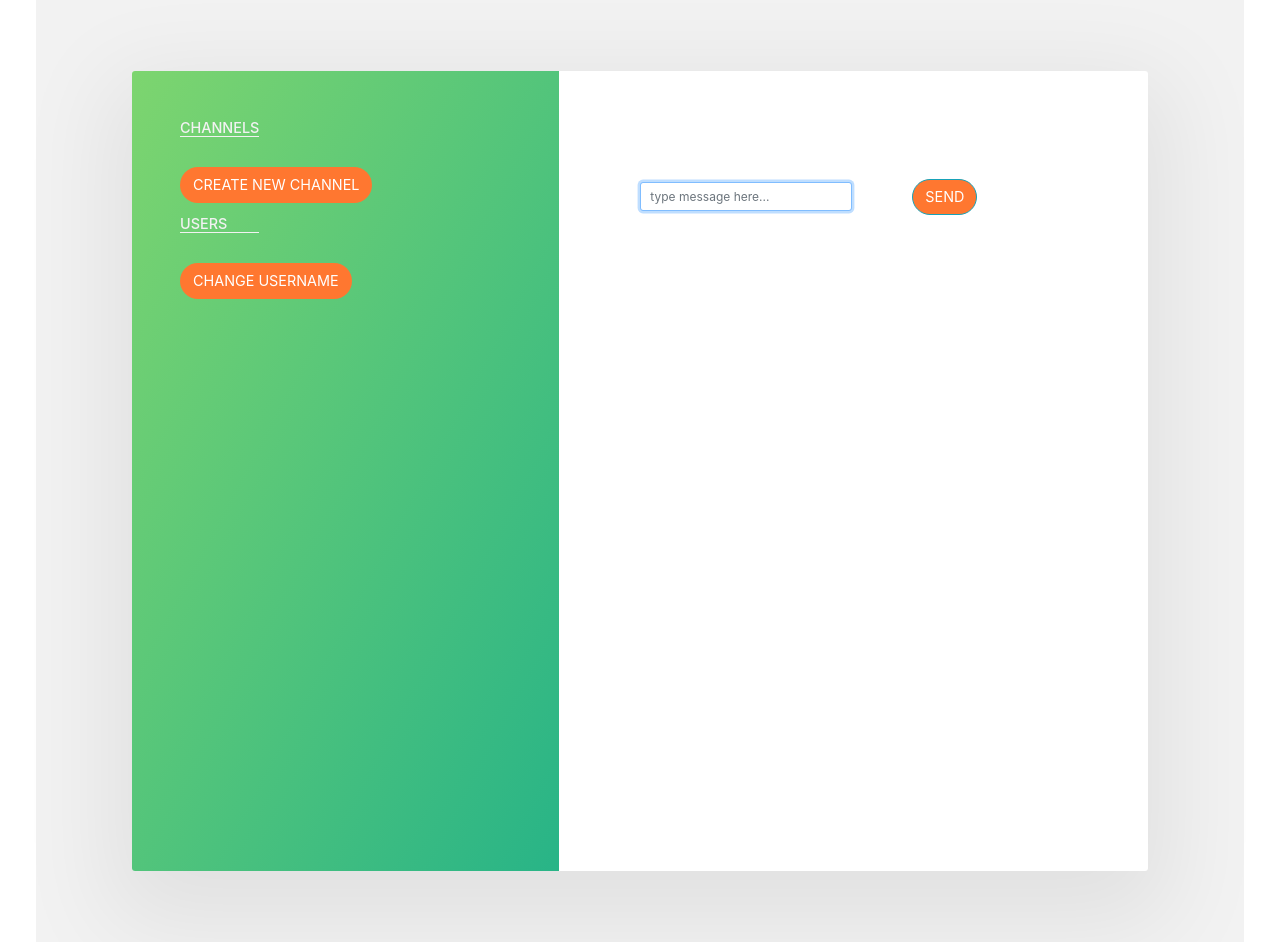
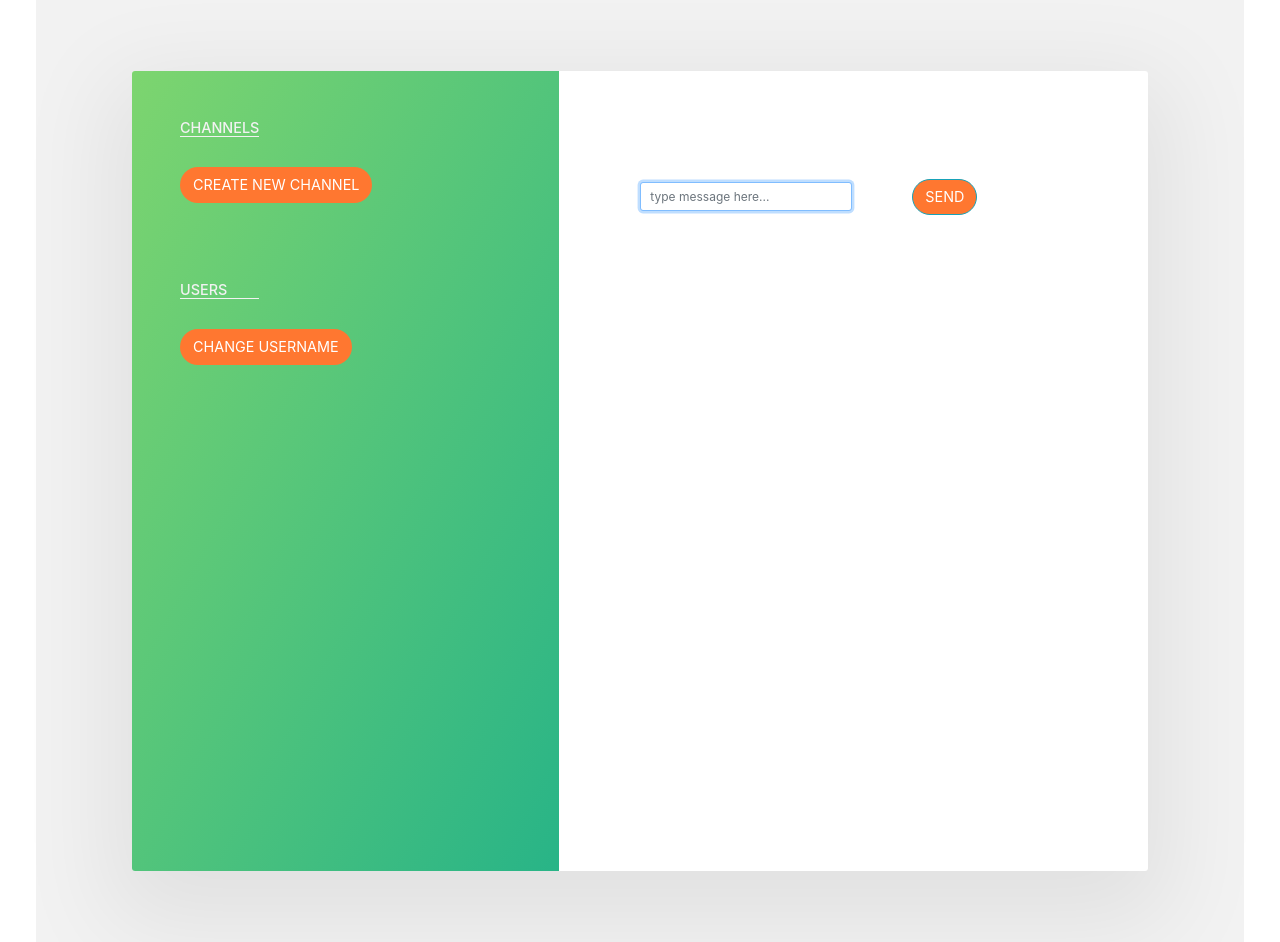
Before and after one commit to TitoYak211/chitter, a Flask app: template templates/index.html in a window 1280 px wide. Shown: the part 133-1075 px from the top of the page. Run offline with Flask 2, Linux system fonts and the light colour scheme; the template is opened without the code that fills it, so the values that code supplies are empty; some libraries are stand-ins or nearby versions.

Commit message:
Update index.html

```diff
--- a/templates/index.html
+++ b/templates/index.html
@@ -2,6 +2,7 @@
 {% block content %}
 <div class="chat_view">
     <nav class="chat_view_nav">
+        <div>
             <h4 class="chat_view_heading">Channels</h4>
             <ul id="channels" class="chat_item">
 
@@ -9,12 +10,15 @@
             <div>
                 <button class="btn" id="create-channel">create new channel</button>
             </div>
+        </div>
+        <div class="user_box">
             <h4 class="chat_view_heading">Users</h4>
             <ul id="users" class="chat_item">
 
             </ul>
             <div id="change-username-container">
                 <button class="btn" id="change-username">change username</button>
+            </div>
         </div>
     </nav>
     <div class="chat_view_messages">
```
Lines whose indentation alone changed are shown as unchanged.
